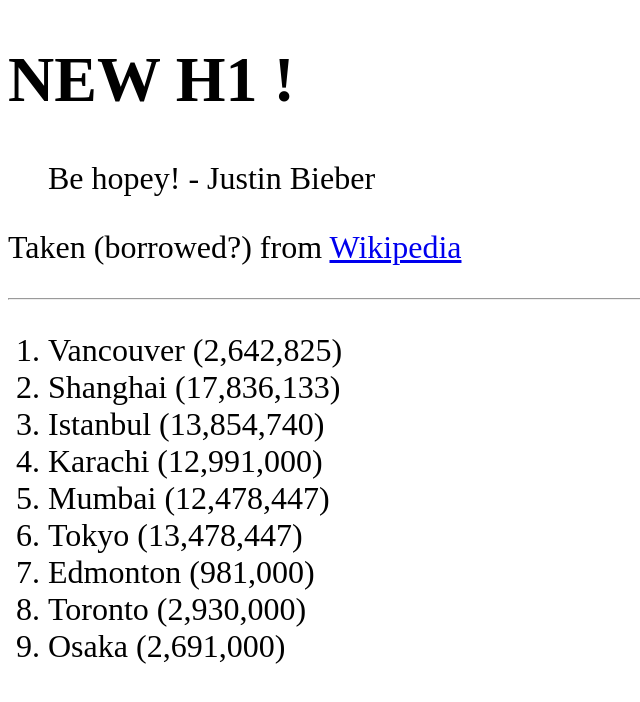
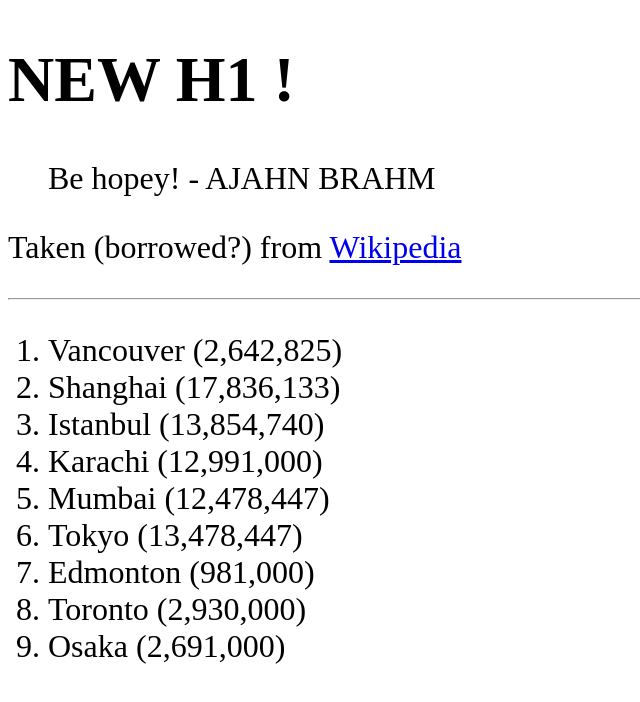
Before and after one commit to b1u3too/Branch-Practice, a plain HTML site: page index.html in a window 1280 px wide. Shown: the whole page, without its empty margins (0-640 px from the left). Drawn offline with Linux system fonts and the light colour scheme.

Commit message:
uppercase authorname

```diff
--- a/index.html
+++ b/index.html
@@ -12,7 +12,7 @@
 
   <h1>NEW H1 !  </h1>
 
-  <blockquote>Be hopey! - Justin Bieber </blockquote>
+  <blockquote>Be hopey! - AJAHN BRAHM </blockquote>
 
   <p>
     Taken (borrowed?) from
```
